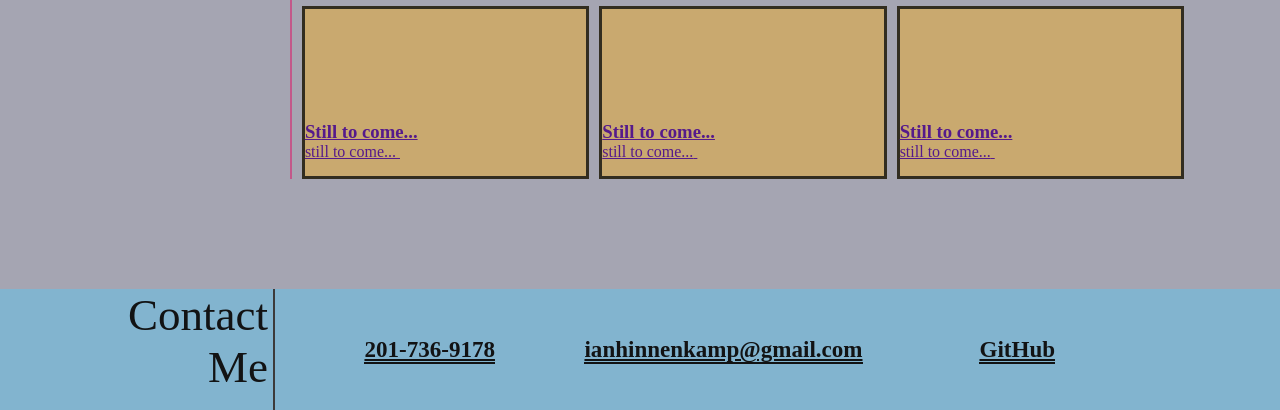
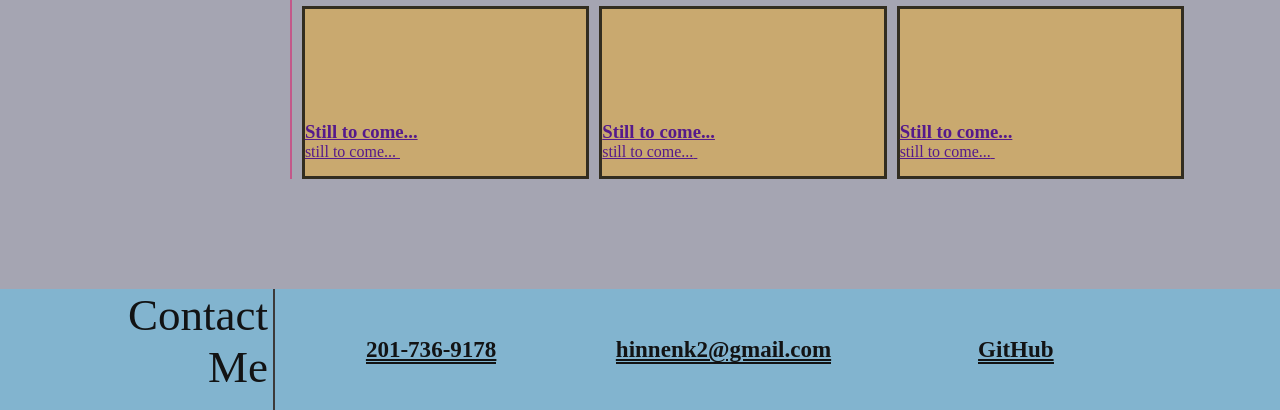
Before and after one commit to hinnenk2/professional-portfolio, a plain HTML site: page index.html in a window 1280 px wide. Shown: the part 671-1081 px from the top of the page. Drawn offline with Linux system fonts and the light colour scheme.

Commit message:
fixed email address

```diff
--- a/index.html
+++ b/index.html
@@ -111,7 +111,7 @@
                     <a href="tel:201-736-9178" class="nav-effects">201-736-9178</a>
                 </div>
                 <div class="footer-item email">
-                    <a href="mailto:ianhinnenkamp@gmail.com">ianhinnenkamp@gmail.com</a>
+                    <a href="mailto:ianhinnenkamp@gmail.com">hinnenk2@gmail.com</a>
                 </div>
                 <div class="footer-item git-hub">
                     <a href="https://github.com/hinnenk2/">GitHub</a>
```
